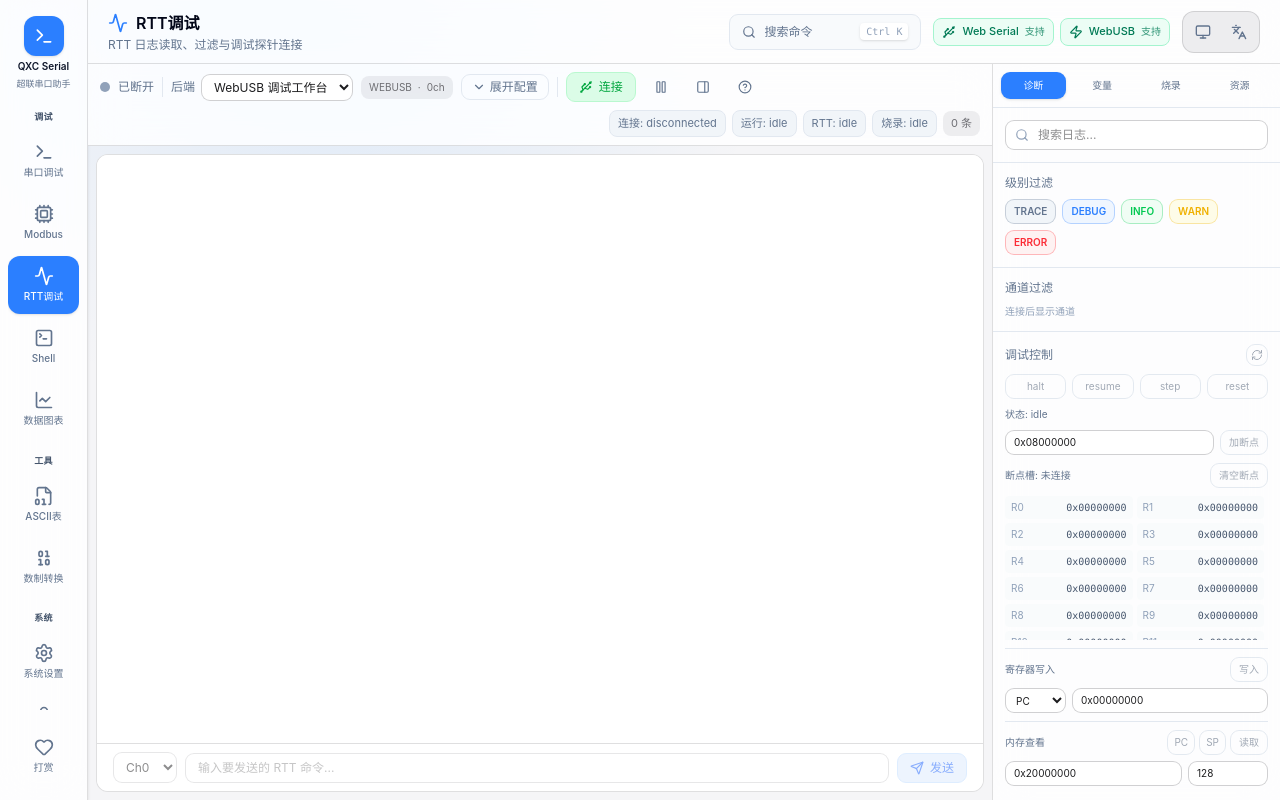
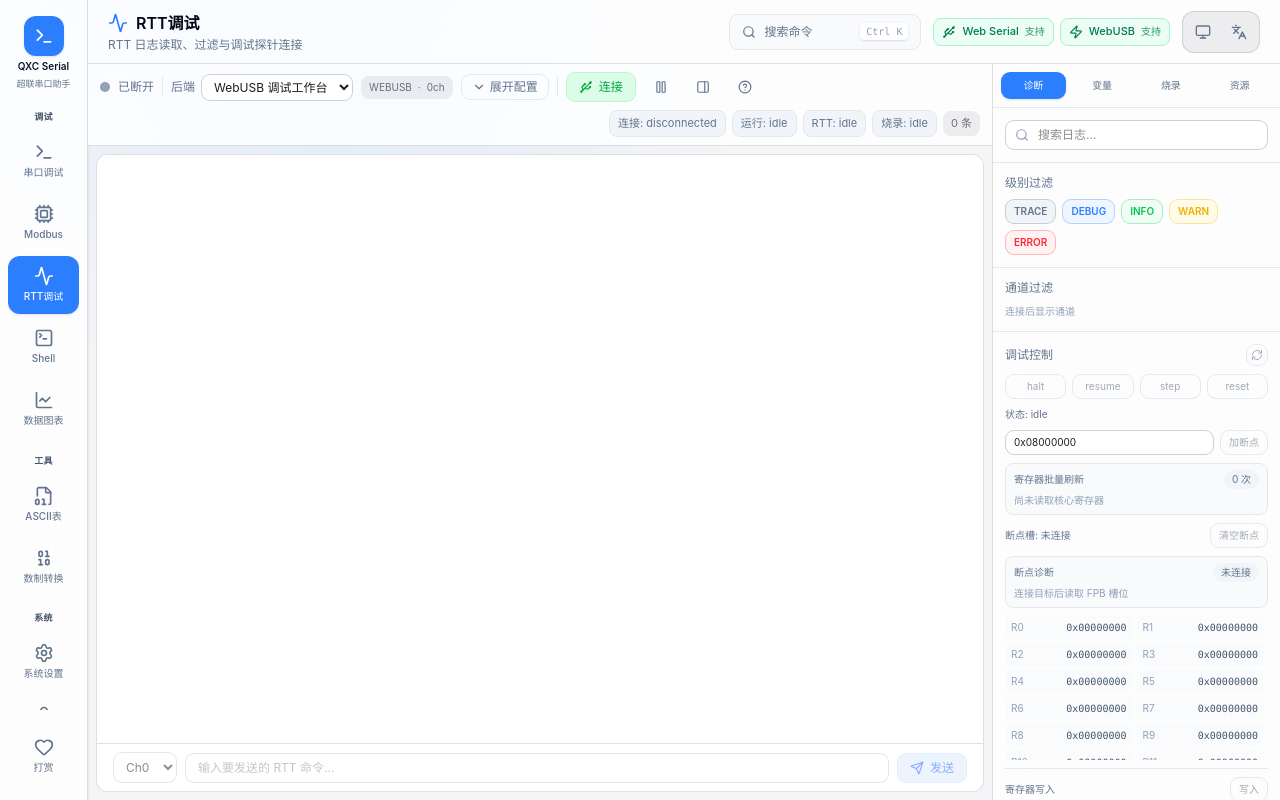
Before and after one commit to qxc4/qxc-serial-assistant, a Vue app: page /rtt in a window 1280 px wide. Built offline with nearby package versions, Linux system fonts and the light colour scheme; the HTML template or start-up script is replaced by a standard one.

Commit message:
feat: add rtt debug diagnostics

```diff
--- a/src/components/rtt/RttDebugControls.vue
+++ b/src/components/rtt/RttDebugControls.vue
@@ -1,6 +1,7 @@
 <script setup lang="ts">
-import { nextTick, ref, watch } from 'vue'
+import { computed, nextTick, ref, watch } from 'vue'
 import { RefreshCw } from 'lucide-vue-next'
+import { summarizeBreakpointSlots } from '../../features/rtt'
 
 type DebugControlState = 'idle' | 'running' | 'halted' | 'reset' | 'error'
 type DebugAction = 'halt' | 'resume' | 'step' | 'reset'
@@ -26,6 +27,9 @@ const props = defineProps<{
   breakpointRestoreStatus: string
   breakpointSlotStatus: BreakpointSlotStatus | null
   coreRegisterItems: CoreRegisterItem[]
+  isRefreshingCoreRegisters: boolean
+  lastCoreRegisterRefreshAt: number | null
+  coreRegisterRefreshCount: number
   memoryViewAddressInput: string
   memoryViewLengthInput: number
   memoryViewHexLines: string[]
@@ -52,6 +56,11 @@ const emit = defineEmits<{
 }>()
 
 const registerPanelRef = ref<HTMLElement | null>(null)
+const breakpointDiagnostic = computed(() => summarizeBreakpointSlots(
+  props.breakpointSlotStatus,
+  props.hardwareBreakpoints.length,
+  props.isConnected,
+))
 
 async function readMemoryAtRegister(name: 'PC' | 'SP'): Promise<void> {
   const register = props.coreRegisterItems.find(item => item.name === name)
@@ -75,11 +84,11 @@ watch(() => props.pcFocusRequestId, async () => {
       <h3 class="text-xs font-medium text-slate-500 dark:text-slate-400">调试控制</h3>
       <button
         @click="emit('refreshCoreRegisters')"
-        :disabled="!isConnected"
+        :disabled="!isConnected || isRefreshingCoreRegisters"
         class="p-1 rounded-lg border border-slate-300 dark:border-slate-700 text-slate-600 dark:text-slate-300 hover:bg-slate-100 dark:hover:bg-slate-800 disabled:opacity-40 transition-colors"
         title="刷新寄存器"
       >
-        <RefreshCw class="w-3 h-3" />
+        <RefreshCw class="w-3 h-3" :class="isRefreshingCoreRegisters ? 'animate-spin' : ''" />
       </button>
     </div>
 
@@ -132,6 +141,21 @@ watch(() => props.pcFocusRequestId, async () => {
       </div>
     </div>
 
+    <div class="mb-2 rounded-lg border border-slate-200 bg-slate-50 px-2 py-1.5 text-[10px] dark:border-slate-800 dark:bg-slate-950/50">
+      <div class="flex items-center justify-between gap-2">
+        <span class="text-slate-500 dark:text-slate-400">寄存器批量刷新</span>
+        <span
+          class="rounded-full px-2 py-0.5"
+          :class="isRefreshingCoreRegisters ? 'bg-blue-50 text-blue-600 dark:bg-blue-950/40 dark:text-blue-300' : 'bg-slate-100 text-slate-500 dark:bg-slate-800 dark:text-slate-400'"
+        >
+          {{ isRefreshingCoreRegisters ? '刷新中' : `${coreRegisterRefreshCount} 次` }}
+        </span>
+      </div>
+      <div class="mt-1 text-slate-400">
+        {{ lastCoreRegisterRefreshAt ? `最近 ${new Date(lastCoreRegisterRefreshAt).toLocaleTimeString()}` : '尚未读取核心寄存器' }}
+      </div>
+    </div>
+
     <div class="flex items-center justify-between mb-2">
       <div class="min-w-0 text-[10px] text-slate-500 dark:text-slate-400">
         <span v-if="breakpointSlotStatus">
@@ -151,6 +175,24 @@ watch(() => props.pcFocusRequestId, async () => {
       >
         清空断点
       </button>
+    </div>
+
+    <div class="mb-2 rounded-lg border border-slate-200 bg-slate-50 px-2 py-1.5 text-[10px] dark:border-slate-800 dark:bg-slate-950/50">
+      <div class="flex items-center justify-between gap-2">
+        <span class="text-slate-500 dark:text-slate-400">断点诊断</span>
+        <span
+          class="rounded-full px-2 py-0.5"
+          :class="{
+            'bg-emerald-50 text-emerald-600 dark:bg-emerald-950/40 dark:text-emerald-300': breakpointDiagnostic.tone === 'ok',
+            'bg-amber-50 text-amber-600 dark:bg-amber-950/40 dark:text-amber-300': breakpointDiagnostic.tone === 'warn',
+            'bg-red-50 text-red-600 dark:bg-red-950/40 dark:text-red-300': breakpointDiagnostic.tone === 'error',
+            'bg-slate-100 text-slate-500 dark:bg-slate-800 dark:text-slate-400': breakpointDiagnostic.tone === 'idle',
+          }"
+        >
+          {{ breakpointDiagnostic.label }}
+        </span>
+      </div>
+      <div class="mt-1 text-slate-400">{{ breakpointDiagnostic.detail }}</div>
     </div>
 
     <div
--- a/src/composables/useRttDebugWorkbench.ts
+++ b/src/composables/useRttDebugWorkbench.ts
@@ -29,6 +29,9 @@ export function useRttDebugWorkbench(options: RttDebugWorkbenchOptions) {
   const debugControlState = ref<DebugControlState>('idle')
   const debugControlError = ref('')
   const coreRegisters = ref<Uint32Array>(new Uint32Array(17))
+  const isRefreshingCoreRegisters = ref(false)
+  const lastCoreRegisterRefreshAt = ref<number | null>(null)
+  const coreRegisterRefreshCount = ref(0)
   const breakpointInput = ref('0x08000000')
   const hardwareBreakpoints = ref<number[]>([])
   const breakpointRestoreStatus = ref('')
@@ -88,11 +91,16 @@ export function useRttDebugWorkbench(options: RttDebugWorkbenchOptions) {
       return
     }
     try {
+      isRefreshingCoreRegisters.value = true
       const target = createDebugTarget()
       coreRegisters.value = await target.readCoreRegisters()
+      lastCoreRegisterRefreshAt.value = Date.now()
+      coreRegisterRefreshCount.value += 1
       debugControlError.value = ''
     } catch (error) {
       debugControlError.value = error instanceof Error ? error.message : String(error)
+    } finally {
+      isRefreshingCoreRegisters.value = false
     }
   }
 
@@ -307,6 +315,9 @@ export function useRttDebugWorkbench(options: RttDebugWorkbenchOptions) {
     if (!connected) {
       debugControlState.value = 'idle'
       coreRegisters.value = new Uint32Array(17)
+      isRefreshingCoreRegisters.value = false
+      lastCoreRegisterRefreshAt.value = null
+      coreRegisterRefreshCount.value = 0
       breakpointRestoreStatus.value = ''
       breakpointSlotStatus.value = null
       debugTargetInstance = null
@@ -328,6 +339,9 @@ export function useRttDebugWorkbench(options: RttDebugWorkbenchOptions) {
     breakpointRestoreStatus,
     breakpointSlotStatus,
     coreRegisterItems,
+    isRefreshingCoreRegisters,
+    lastCoreRegisterRefreshAt,
+    coreRegisterRefreshCount,
     memoryViewAddressInput,
     memoryViewLengthInput,
     memoryViewHexLines,
--- /dev/null
+++ b/src/features/rtt/debugDiagnostics.ts
@@ -0,0 +1,65 @@
+export interface BreakpointSlotStatusLike {
+  used: number
+  total: number
+  remaining: number
+}
+
+export type DebugDiagnosticTone = 'ok' | 'warn' | 'error' | 'idle'
+
+export interface BreakpointSlotDiagnostic {
+  tone: DebugDiagnosticTone
+  label: string
+  detail: string
+}
+
+export function summarizeBreakpointSlots(
+  status: BreakpointSlotStatusLike | null,
+  configuredBreakpoints: number,
+  isConnected: boolean,
+): BreakpointSlotDiagnostic {
+  if (!isConnected) {
+    return {
+      tone: 'idle',
+      label: '未连接',
+      detail: configuredBreakpoints > 0 ? `已缓存 ${configuredBreakpoints} 个断点` : '连接目标后读取 FPB 槽位',
+    }
+  }
+
+  if (!status) {
+    return {
+      tone: 'warn',
+      label: '读取中',
+      detail: '尚未读取 Cortex-M FPB 槽位信息',
+    }
+  }
+
+  if (configuredBreakpoints > status.total) {
+    return {
+      tone: 'error',
+      label: '超出槽位',
+      detail: `配置 ${configuredBreakpoints} 个，硬件仅 ${status.total} 个`,
+    }
+  }
+
+  if (status.remaining === 0) {
+    return {
+      tone: 'warn',
+      label: '槽位已满',
+      detail: `${status.used}/${status.total} 已占用`,
+    }
+  }
+
+  if (status.remaining === 1) {
+    return {
+      tone: 'warn',
+      label: '剩余 1 个',
+      detail: `${status.used}/${status.total} 已占用`,
+    }
+  }
+
+  return {
+    tone: 'ok',
+    label: '槽位正常',
+    detail: `${status.used}/${status.total} 已占用，剩余 ${status.remaining}`,
+  }
+}
--- a/src/features/rtt/index.ts
+++ b/src/features/rtt/index.ts
@@ -1 +1,2 @@
 export * from './rttDisplayOptions'
+export * from './debugDiagnostics'
--- a/src/views/RttView.vue
+++ b/src/views/RttView.vue
@@ -296,6 +296,9 @@ const {
   breakpointRestoreStatus,
   breakpointSlotStatus,
   coreRegisterItems,
+  isRefreshingCoreRegisters,
+  lastCoreRegisterRefreshAt,
+  coreRegisterRefreshCount,
   memoryViewAddressInput,
   memoryViewLengthInput,
   memoryViewHexLines,
@@ -1770,6 +1773,9 @@ watch(
         :breakpoint-restore-status="breakpointRestoreStatus"
         :breakpoint-slot-status="breakpointSlotStatus"
         :core-register-items="coreRegisterItems"
+        :is-refreshing-core-registers="isRefreshingCoreRegisters"
+        :last-core-register-refresh-at="lastCoreRegisterRefreshAt"
+        :core-register-refresh-count="coreRegisterRefreshCount"
         v-model:memory-view-address-input="memoryViewAddressInput"
         v-model:memory-view-length-input="memoryViewLengthInput"
         :memory-view-hex-lines="memoryViewHexLines"
```
Also changed, not shown: 1 other file (tests, documents, lock files or other folders).
